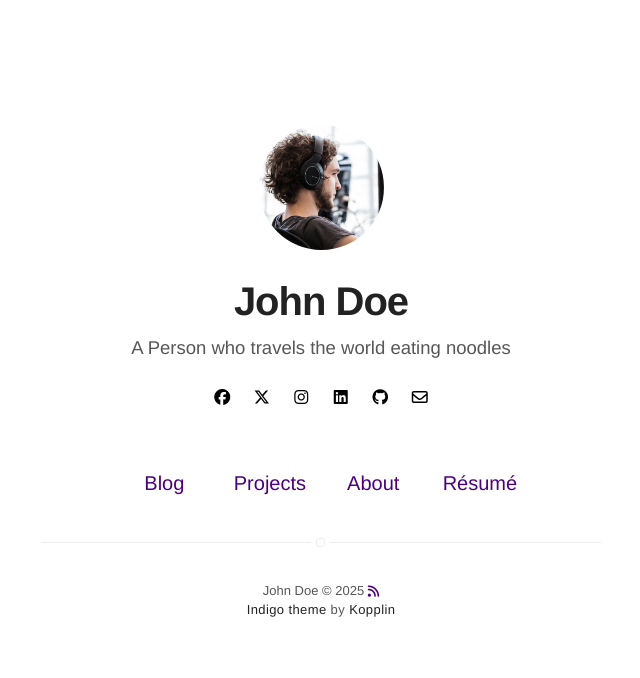
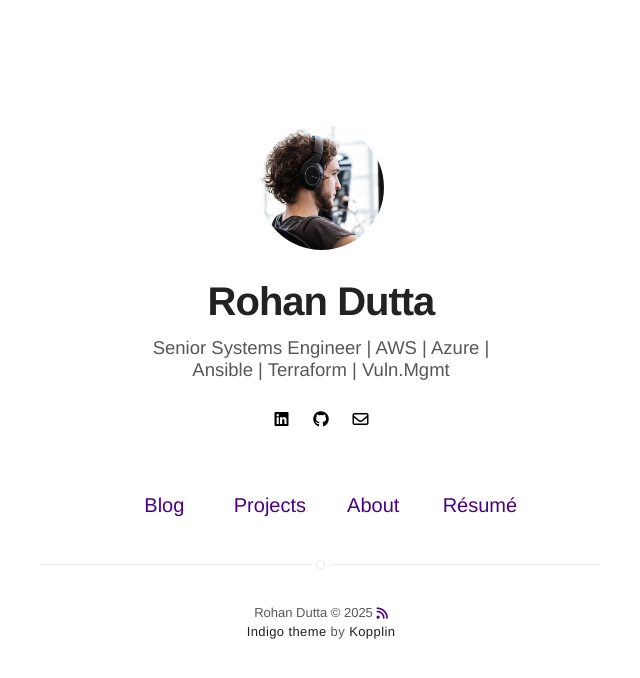
Before and after one commit to Ronx97/ronx97.github.io, a Jekyll site: the page built from index.html, in a window 1280 px wide. Shown: the top 678 px of the page, without its empty margins (319-959 px from the left). Built offline with Jekyll 4.4.1, drawn with Linux system fonts in a browser that asks for light colours; nearby versions of some CDN libraries.

Commit message:
Updated config, fixed permissions

```diff
--- a/_config.yml
+++ b/_config.yml
@@ -1,6 +1,6 @@
 # main text of home
-title: John Doe
-bio: A Person who travels the world eating noodles
+title: Rohan Dutta
+bio: Senior Systems Engineer | AWS | Azure | Ansible | Terraform | Vuln.Mgmt
 
 # twitter summary info
 description: A blog about technology and stuff related
@@ -18,7 +18,7 @@ dark-theme: auto
 # and specify source (external or local).
 resume: true
 resume-external: true
-resume-url: https://google.com/?q=my+resume
+resume-url: https://docs.google.com/document/d/1YKrSy5BwobbMgEa2ymrS45bpP86ZycWm/edit
 
 url: https://sergiokopplin.github.io/indigo
 # your url: https://USERNAME.github.io
@@ -34,12 +34,12 @@ disqus:
   categories: [blog, project] # only show disqus for posts that have these categories
 
 # if you don't have any of social below, comment the line
-facebook: myfacebook
-twitter: mytwitter
-instagram: myinstagram
-linkedin: mylinkedin
-github: mygithub
-email: myemail@gmail.com
+#facebook: myfacebook
+#twitter: mytwitter
+#instagram: myinstagram
+linkedin: rohan-dutta-cloudinfraadmin
+github: Ronx97
+email: rohandutta0609@gmail.com
 
 authors:
   johndoe:
```
